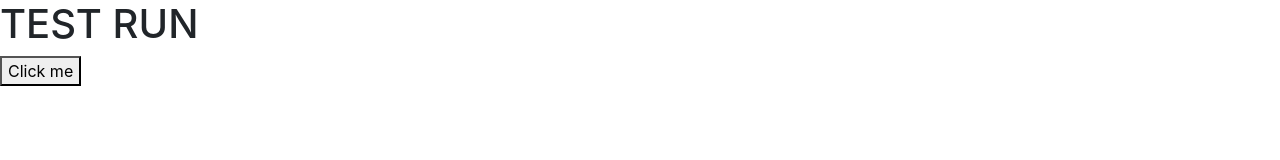
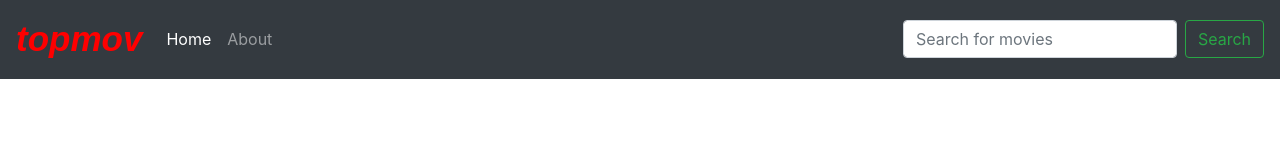
Before and after one commit to abayomi2010/topmov, a plain HTML site: page index.html in a window 1280 px wide. Drawn offline with nearby package versions, Linux system fonts and the light colour scheme.

Commit message:
added navbar and search to the top of the page

```diff
--- a/assets/css/styles.css
+++ b/assets/css/styles.css
@@ -1,3 +1,7 @@
-body {
-   background-color: red;
+#logo {
+   color: red;
+   font-style: italic;
+   font-weight: bold;
+   font-family: 'Cursive', sans-serif;
+   font-size: 35px;
 }
--- a/index.html
+++ b/index.html
@@ -16,8 +16,28 @@
     <title>Topmov</title>
 </head>
 <body>
-    <h1 class="test">TEST RUN</h1>
-    <button id="myButton">Click me</button>
+
+    <nav class="navbar navbar-expand-lg navbar-dark bg-dark">
+        <a class="navbar-brand" id="logo" href="https://github.com/abayomi2010/topmov">topmov</a>
+        <button class="navbar-toggler" type="button" data-toggle="collapse" data-target="#navbarTogglerDemo02" aria-controls="navbarTogglerDemo02" aria-expanded="false" aria-label="Toggle navigation">
+          <span class="navbar-toggler-icon"></span>
+        </button>
+
+        <div class="collapse navbar-collapse" id="navbarTogglerDemo02">
+          <ul class="navbar-nav mr-auto mt-2 mt-lg-0">
+            <li class="nav-item active">
+              <a class="nav-link" href="#">Home </a>
+            </li>
+            <li class="nav-item">
+              <a class="nav-link" href="#">About</a>
+            </li>
+          </ul>
+          <form class="form-inline my-2 my-lg-0">
+            <input class="form-control mr-sm-2" type="search" placeholder="Search for movies">
+            <button class="btn btn-outline-success my-2 my-sm-0" type="submit">Search</button>
+          </form>
+        </div>
+      </nav>
 
     <script src="./assets/js/script.js"></script>
     <script src="https://cdnjs.cloudflare.com/ajax/libs/jquery/3.2.1/jquery.min.js"></script>
```
